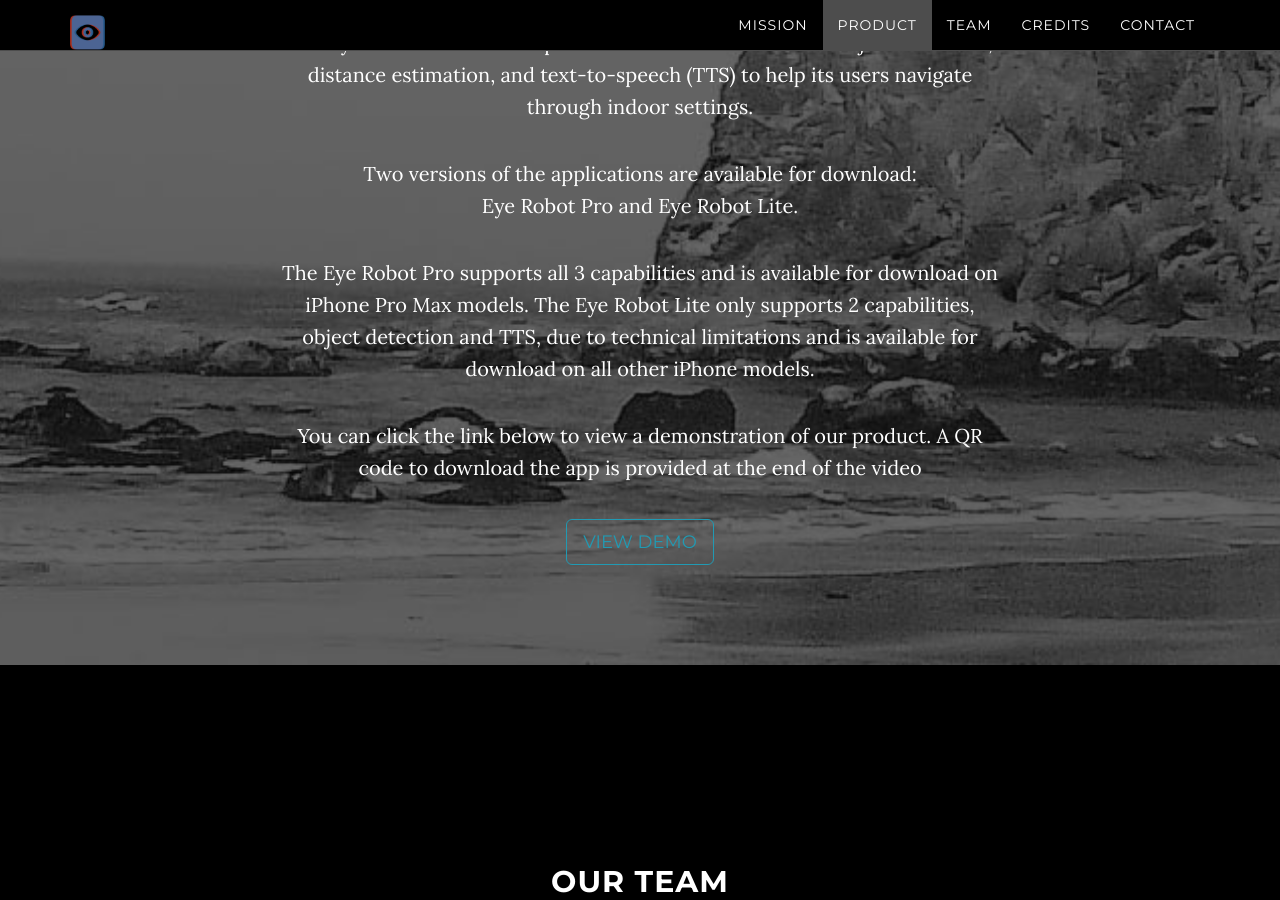
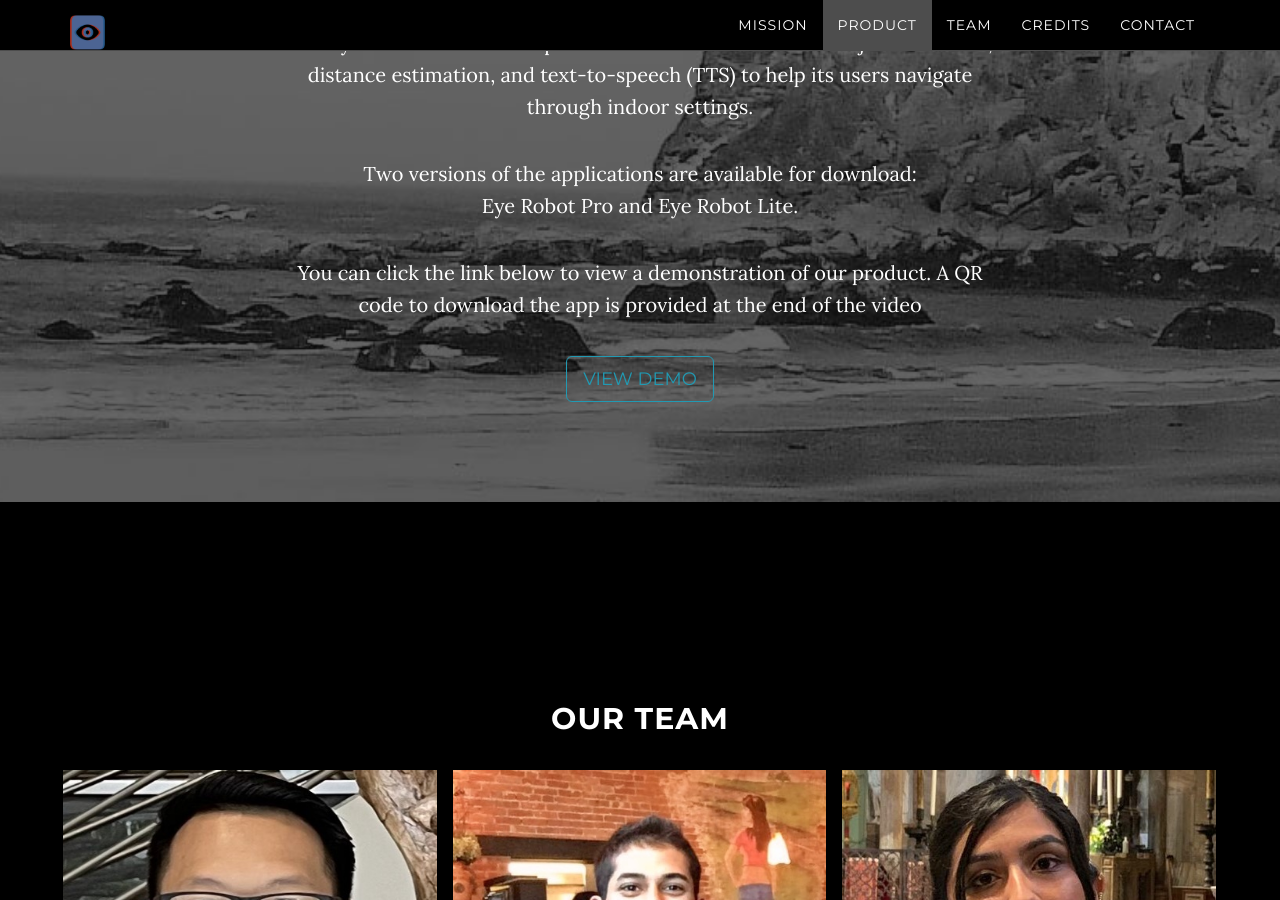
Before and after one commit to snarain677/agency-capstone-website, a Jekyll site: the page built from index.html, in a window 1280 px wide and 900 px high, scrolled down 1785 px. Built offline with Jekyll 4.4.1, drawn with Linux system fonts in a browser that asks for light colours.

Commit message:
Modified product page to be more concise

```diff
--- a/_includes/download.html
+++ b/_includes/download.html
@@ -6,7 +6,6 @@
                     <h2>Our Product</h2>
 		    <p>The Eye Robot is a visual impairment assistant that utilizes object detection, distance estimation, and text-to-speech (TTS) to help its users navigate through indoor settings.</p>
 		    <p> Two versions of the applications are available for download: <br>Eye Robot Pro and Eye Robot Lite.</p>
-		    <p> The Eye Robot Pro supports all 3 capabilities and is available for download on iPhone Pro Max models. The Eye Robot Lite only supports 2 capabilities, object detection and TTS, due to technical limitations and is available for download on all other iPhone models.</p>
 		    <p>You can click the link below to view a demonstration of our product. A QR code to download the app is provided at the end of the video</p>
                     <a href="https://youtu.be/WbptvUgLlw4" class="btn btn-default btn-lg">View Demo</a>
                 </div>
```
